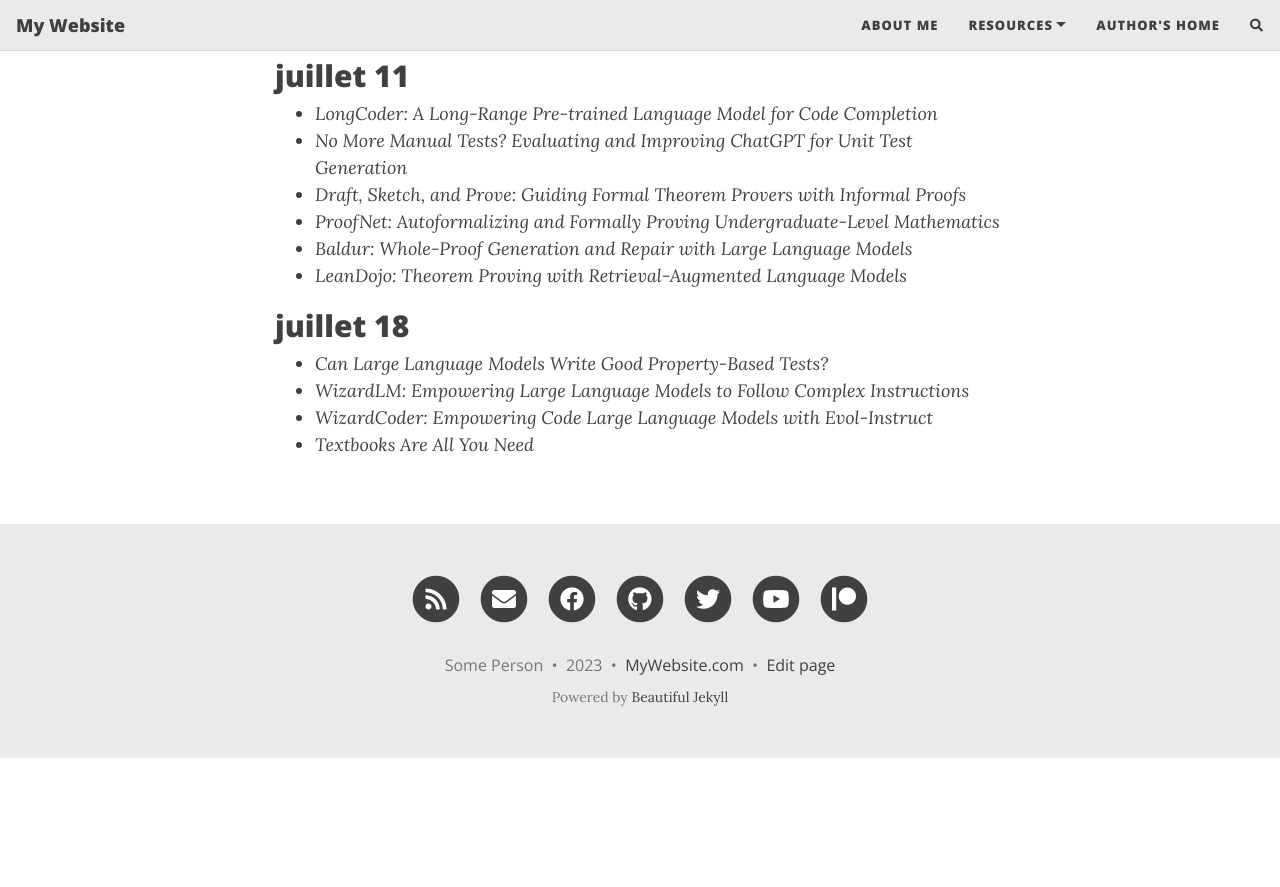
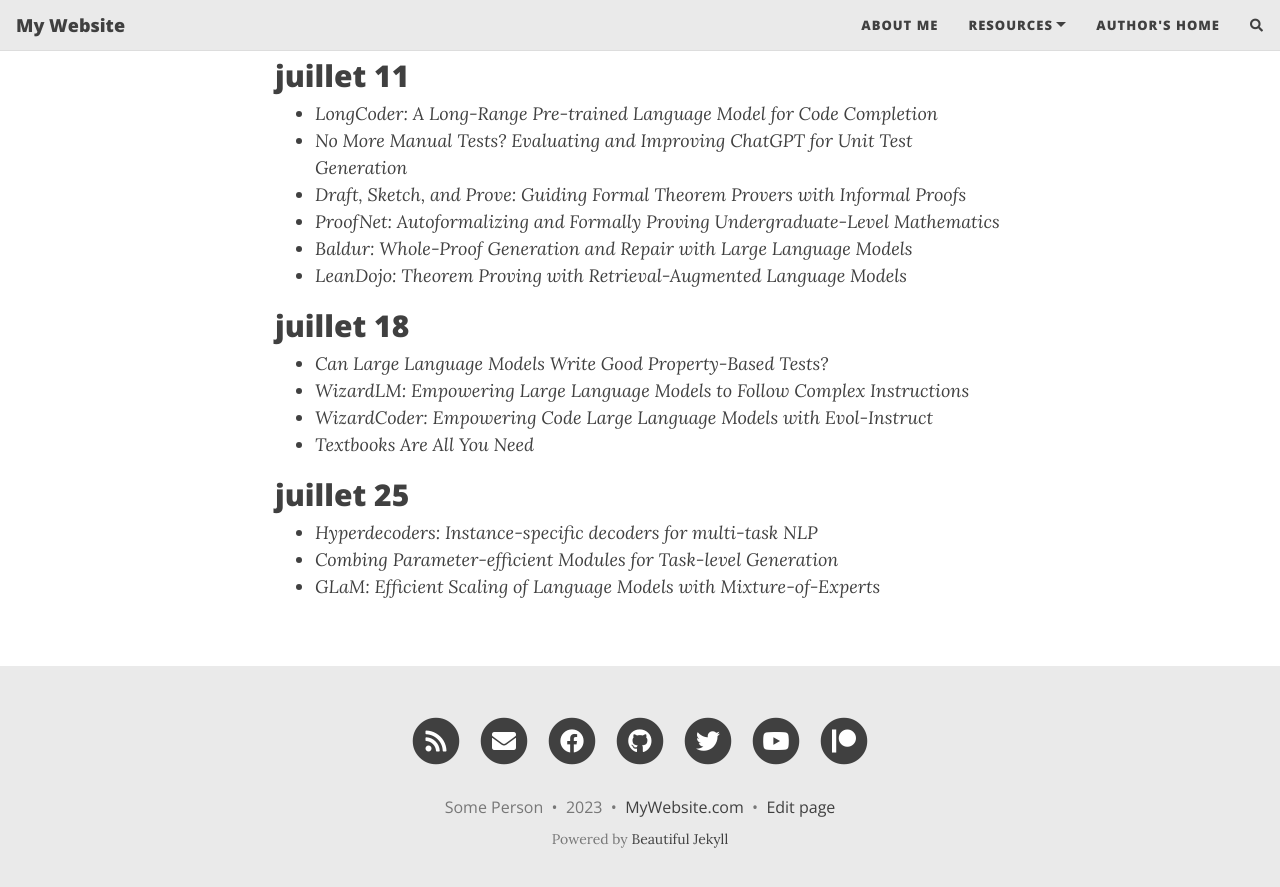
Before and after one commit to eecshope/LesPapiers, a Jekyll site: the page built from papiers.md, in a window 1280 px wide and 900 px high, scrolled down 8643 px. Shown: the top 887 px of the window. Built offline with Jekyll 4.4.1, drawn with Linux system fonts in a browser that asks for light colours; nearby versions of some CDN libraries; comment, search, counter and statistics services are not loaded; before the commit the page ends 9401 px from its top, so only the background shows below that.

Commit message:
updated july 25

```diff
--- a/papiers.md
+++ b/papiers.md
@@ -228,3 +228,8 @@ Ces sont les papiers de notre groupe. Lisez-les s'il vous plait!
 - *WizardLM: Empowering Large Language Models to Follow Complex Instructions*
 - *WizardCoder: Empowering Code Large Language Models with Evol-Instruct*
 - *Textbooks Are All You Need*
+
+## juillet 25
+- *Hyperdecoders: Instance-specific decoders for multi-task NLP*
+- *Combing Parameter-efficient Modules for Task-level Generation*
+- *GLaM: Efficient Scaling of Language Models with Mixture-of-Experts*
```
